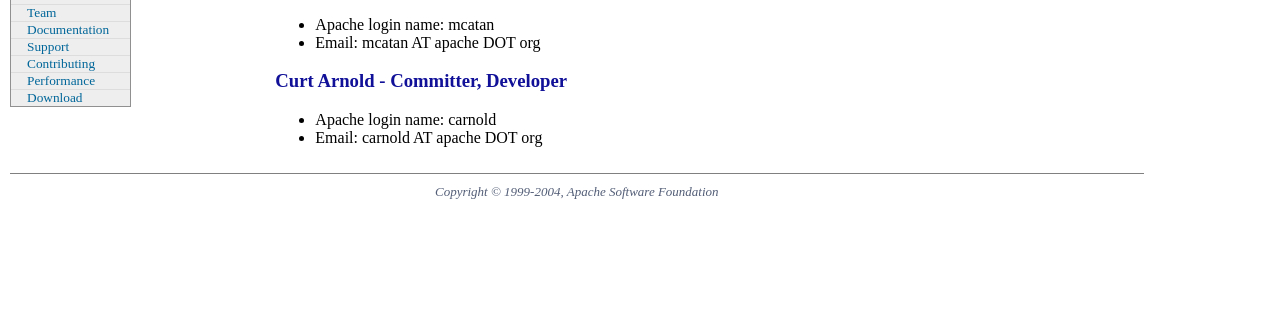
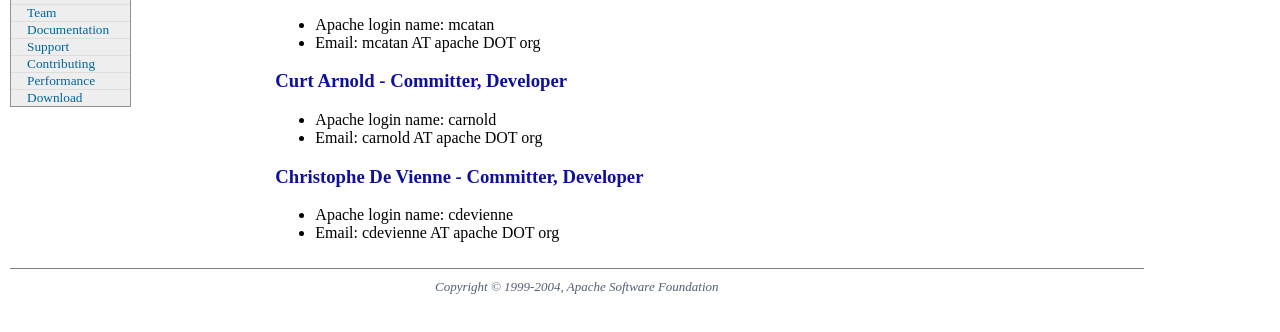
Before and after one commit to nturner/log4cxx, a plain HTML site: page xdocs/www/team.html in a window 1280 px wide. Shown: the part 436-768 px from the top of the page. Drawn offline with Linux system fonts and the light colour scheme.

Commit message:
added Christophe De Vienne
git-svn-id: https://svn.apache.org/repos/asf/logging/log4cxx/trunk@308659 13f79535-47bb-0310-9956-ffa450edef68

```diff
--- a/xdocs/www/team.html
+++ b/xdocs/www/team.html
@@ -16,7 +16,7 @@
             <meta http-equiv="Content-Type" content="text/html; charset=iso-8859-1"/>
 
                                                     <meta name="author" value="Michael Catanzariti">
-            <meta name="email" value="mcatan at free dot fr">
+            <meta name="email" value="mcatan at apache dot org">
 
 
                                      <meta  name="keywords"  content="log4cxx, team"  />
@@ -98,6 +98,11 @@
       <li>Apache login name: carnold</li>
       <li>Email: carnold AT apache DOT org</li>
     </ul>
+                                                                                                   <h3>Christophe De Vienne - Committer, Developer</h3>
+                                                                                                   <ul>
+      <li>Apache login name: cdevienne</li>
+      <li>Email: cdevienne AT apache DOT org</li>
+    </ul>
 
                     </td>
                 </tr>
```
Also changed, not shown: xdocs/src/team.xml (+7 -1 lines), 1 other file.
